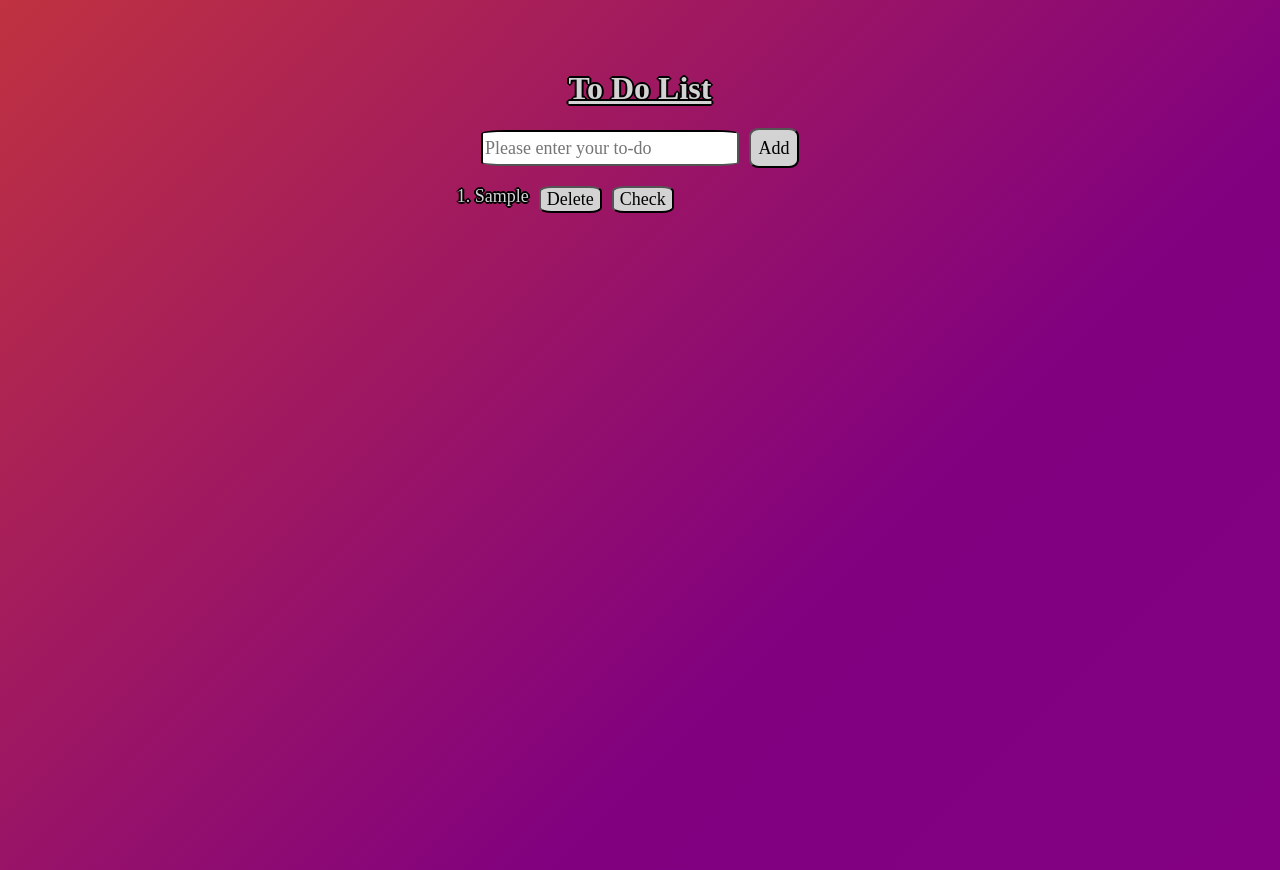
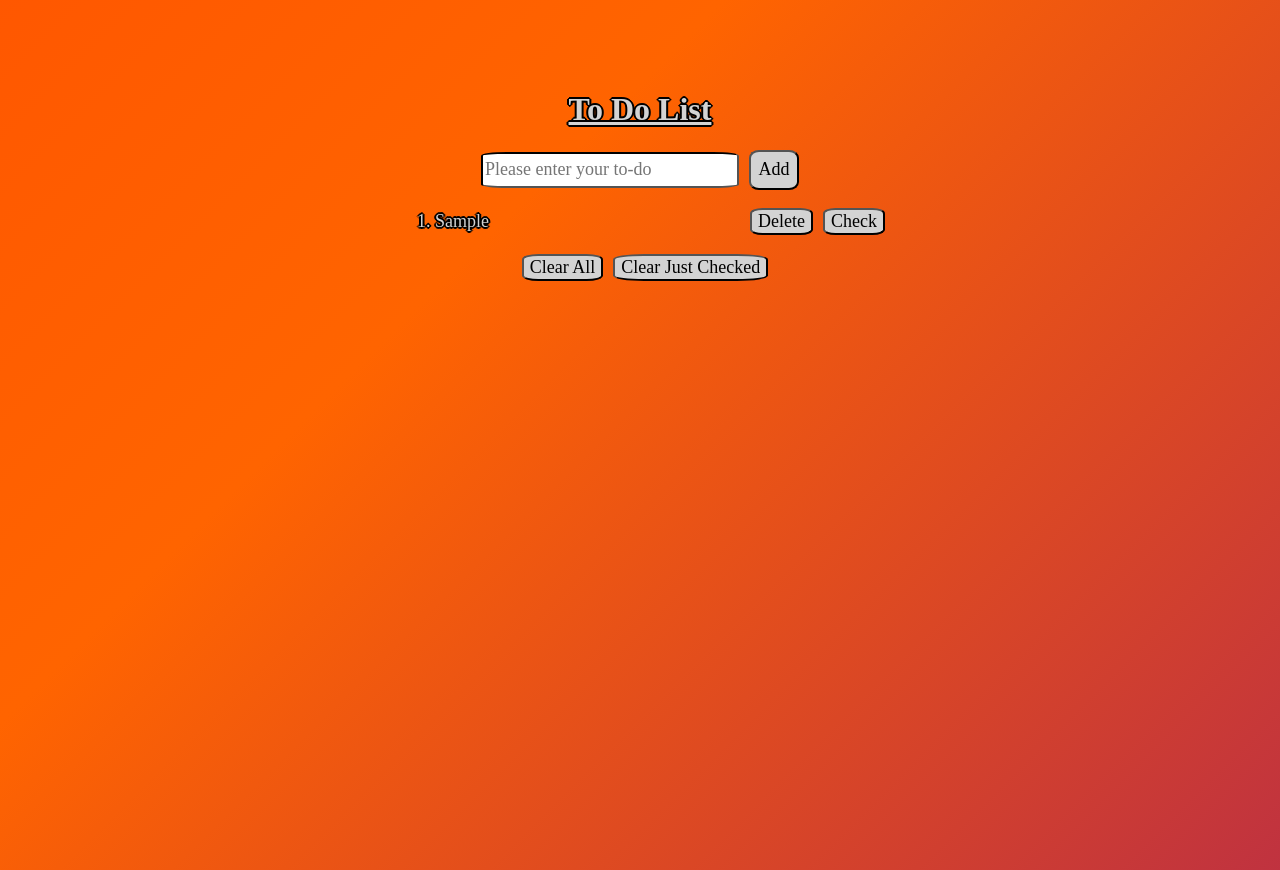
Before and after one commit to Yagizcan00/To-Do-List, a React (Create React App) app in the folder myapp/: page / in a window 1280 px wide. Both pictures are taken after typing "Sample" into the empty fields and a click on the button "Add". Built offline with nearby package versions, Linux system fonts and the light colour scheme; the HTML template or start-up script is replaced by a standard one.

Commit message:
Update 25/01/2023 16.00

```diff
--- a/myapp/src/Components/Main.css
+++ b/myapp/src/Components/Main.css
@@ -1,11 +1,11 @@
 body {
     text-align: center;
+    display: flex;
+    justify-content: center;
+    margin: 70px 70px 0px 70px;
 
     color: lightgray;
-
     font-family: cursive;
-
-    margin: 70px 70px 0px 70px;
 
     background: linear-gradient(-45deg, darkmagenta, purple, rgb(255, 100, 0), rgb(255, 50, 0));
     background-size: 400% 400%;
@@ -28,34 +28,27 @@ body {
 }
 
 header input {
-
     width: 250px;
     height: 30px;
-
     font-family: cursive;
     font-size: large;
-
     border-radius: 10%;
     border-color: black;
 }
 
 header button {
     background-color: lightgray;
-
     width: 50px;
     height: 40px;
     margin-left: 10px;
-
     font-family: cursive;
     font-size: large;
-
     border-radius: 20%;
     border-color: black;
 }
 
 header h1 {
     color: lightgrey;
-
     text-decoration: underline;
     text-shadow:
         2px 0 black,
@@ -68,10 +61,24 @@ header h1 {
         -1px 1px black;
 }
 
-section {
-    float: left;
+.unCompleted {
+    text-decoration: none;
+}
 
-    margin-left: 32%;
+.completed {
+    text-decoration: line-through;
+}
+
+.toDos {
+    flex-direction: row;
+    display: flex;
+    justify-content: space-between;
+    width: 450px;
+    align-items: center;
+}
+
+.buttons{
+    padding: 0%;
 }
 
 section ol {
@@ -93,12 +100,31 @@ section li {
 
 section button {
     background-color: lightgray;
-
     margin-left: 10px;
-
     font-family: cursive;
     font-size: large;
-
     border-radius: 20%;
     border-color: black;
 }
+
+footer {
+    margin-top: 4%;
+    text-shadow:
+        2px 0 black,
+        -2px 0 black,
+        0 2px black,
+        0 -2px black,
+        1px 1px black,
+        -1px -1px black,
+        1px -1px black,
+        -1px 1px black;
+}
+
+footer button {
+    background-color: lightgray;
+    margin-left: 10px;
+    font-family: cursive;
+    font-size: large;
+    border-radius: 20%;
+    border-color: black;
+}
--- a/myapp/src/Components/Main.js
+++ b/myapp/src/Components/Main.js
@@ -3,7 +3,7 @@ import Header from './Main/Header'
 import "./Main.css"
 import PropTypes from 'prop-types'
 import List from './Main/List'
-
+import Footer from './Main/Footer'
 function Main() {
 
     const [toDos, setToDos] = useState(
@@ -18,6 +18,9 @@ function Main() {
             <section>
                 <List toDos={toDos} setToDos={setToDos} />
             </section>
+            <footer>
+                <Footer toDos={toDos} setToDos={setToDos} />
+            </footer>
         </div>
     )
 }
--- /dev/null
+++ b/myapp/src/Components/Main/Footer.js
@@ -0,0 +1,28 @@
+import {useEffect} from 'react'
+
+function Footer({ toDos, setToDos }) {
+
+    const ClearAll = () => {
+        setToDos([])
+    }
+
+    const ClearJustChecked = () => {
+
+        setToDos(toDos.filter((todo) => {
+            return todo.check !== true
+        }))
+    }
+
+    useEffect(() => {
+        localStorage.setItem("key", JSON.stringify([...toDos]))
+    }, [toDos])
+
+    return (
+        <div>
+            <button onClick={ClearAll}>Clear All</button>
+            <button onClick={ClearJustChecked}>Clear Just Checked</button>
+        </div>
+    )
+}
+
+export default Footer
--- a/myapp/src/Components/Main/List.js
+++ b/myapp/src/Components/Main/List.js
@@ -10,20 +10,38 @@ function List({ toDos, setToDos }) {
         setToDos(toDos.filter((todo) => parseInt(todo.id) !== parseInt(event)));
     }
 
-    const Check = event => {
-        console.log(event);
+    const Check = e => {
+
+        let newToDos = toDos.map((item) => {
+            if (parseInt(item.id) === parseInt(e)) {
+                return { ...item, check: !item.check }
+            }
+            return item
+        })
+        setToDos(newToDos)
+    }
+
+    const ClassNameChange = event => {
+        if (event === true) {
+            return "completed"
+        }
+        else if (event === false) {
+            return "unCompleted"
+        }
     }
 
     return (
         <div>
             <ol>
-                {toDos.map((item) => (
-                    <div style={{ flexDirection: 'row', display: 'flex' }}>
-                        <li key={item.id}>
+                {toDos.map((item, i) => (
+                    <div key={i} className='toDos'>
+                        <li key={item.id} className={ClassNameChange(item.check)}>
                             {item.name}
                         </li>
-                        <button id={item.id} onClick={() => Delete(item.id)}>Delete</button>
-                        <button id={item.id} onClick={() => Check(item.check)}>Check</button>
+                        <div className='buttons'>
+                            <button id={item.id} onClick={() => Delete(item.id)}>Delete</button>
+                            <button id={item.id} onClick={() => Check(item.id)}>Check</button>
+                        </div>
                     </div>
                 ))}
             </ol>
```
